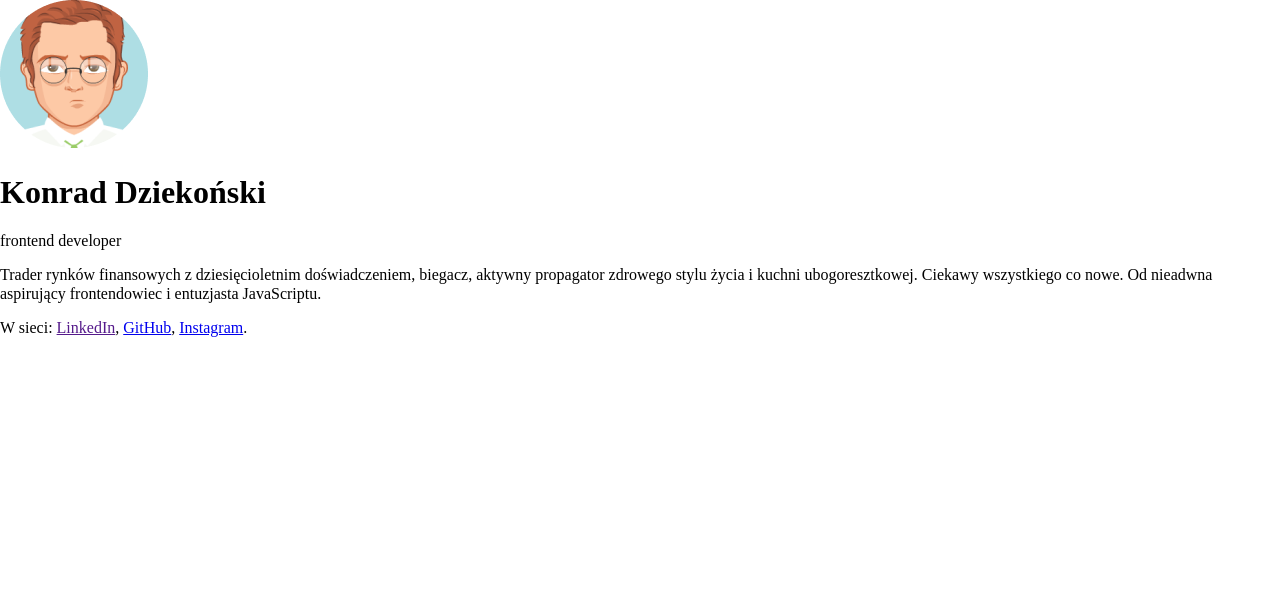
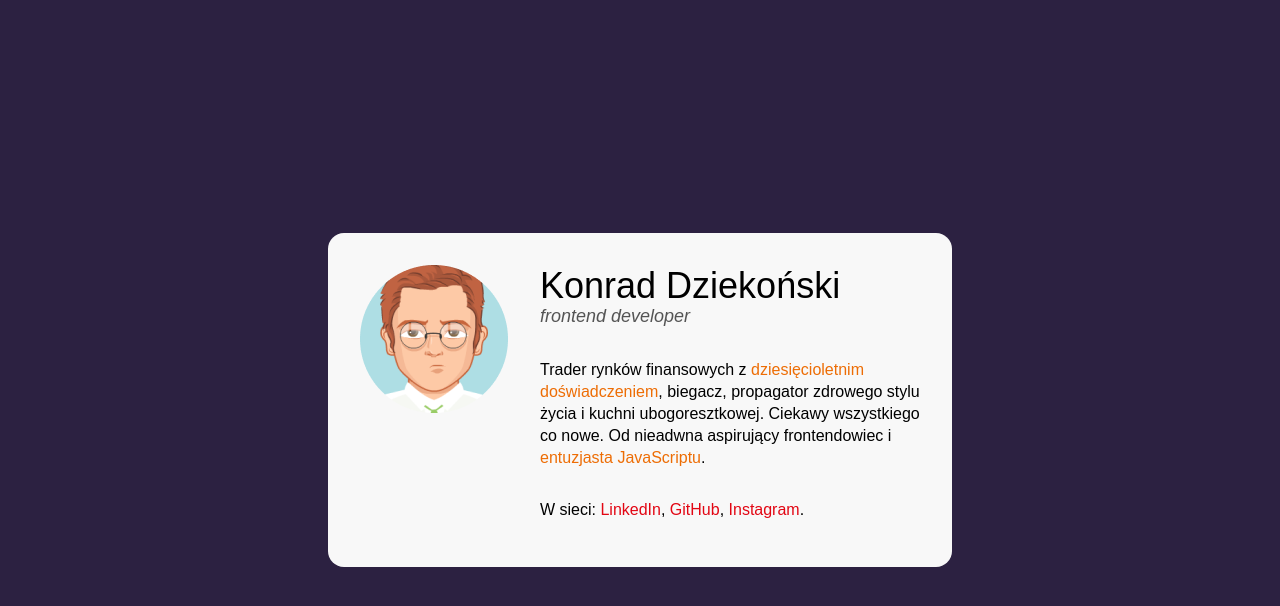
Before and after one commit to dziekonskik/Visit-Card, a plain HTML site: page index.html in a window 1280 px wide. Drawn offline with Linux system fonts and the light colour scheme.

Commit message:
add styles - project finished

```diff
--- a/index.html
+++ b/index.html
@@ -11,17 +11,19 @@
   <body>
     <main class="main">
       <article class="card">
-        <img class="card__img" src="./img/avatar.png" alt="graphic of a programmer" />
+        <section class="card__graphic">
+          <img class="card__img" src="./img/avatar.png" alt="graphic of a programmer" />
+        </section>
         <section class="card__details">
           <div class="card__heading">
             <h1 class="card__name">Konrad Dziekoński</h1>
             <p class="card__title">frontend developer</p>
           </div>
           <p class="card__description">
-            Trader rynków finansowych z <span class="orange">dziesięcioletnim doświadczeniem</span>,
-            biegacz, aktywny propagator zdrowego stylu życia i kuchni
+            Trader rynków finansowych z <span class="card__description--orange">dziesięcioletnim doświadczeniem</span>,
+            biegacz, propagator zdrowego stylu życia i kuchni
             ubogoresztkowej. Ciekawy wszystkiego co nowe. Od nieadwna aspirujący
-            frontendowiec i <span class="orange">entuzjasta JavaScriptu</span>.
+            frontendowiec i <span class="card__description--orange">entuzjasta JavaScriptu</span>.
           </p>
           <p class="card__social-media">W sieci: <a class="card__link" href="">LinkedIn</a>, <a class="card__link" href="https://github.com/dziekonskik">GitHub</a>, <a class="card__link" href="https://www.instagram.com/jaseveen77/?hl=pl">Instagram</a>.</p>
         </section>
--- a/style.css
+++ b/style.css
@@ -0,0 +1,57 @@
+html {
+    box-sizing: border-box;
+}
+
+body {
+    min-height: 100vh;
+    background-color: #2C2141;
+    display: flex;
+    align-items: center;
+    justify-content: center;
+}
+
+.card {
+    background-color: #F8F8F8;
+    width: 624px;
+    border-radius: 16px;
+    display: flex;
+}
+
+.card__graphic {
+    margin: 32px;
+    margin-right: 16px;
+}
+
+.card__details {
+    font-family: Arial, Helvetica, sans-serif;
+    margin: 32px;
+    margin-left: 16px;
+}
+
+.card__name {
+    font-size: 36px;
+    font-weight: normal;
+    margin: 0;
+}
+
+.card__title {
+    margin-top: 0;
+    font-size: 18px;
+    font-style: italic;
+    color: #545454;
+}
+
+.card__description {
+    font-size: 16px;
+    line-height: 22px;
+    margin: 32px 0 32px 0;
+}
+
+.card__description--orange {
+    color: #ED6D05;
+}
+
+.card__link {
+    text-decoration: none;
+    color: #E20613;
+}
```
